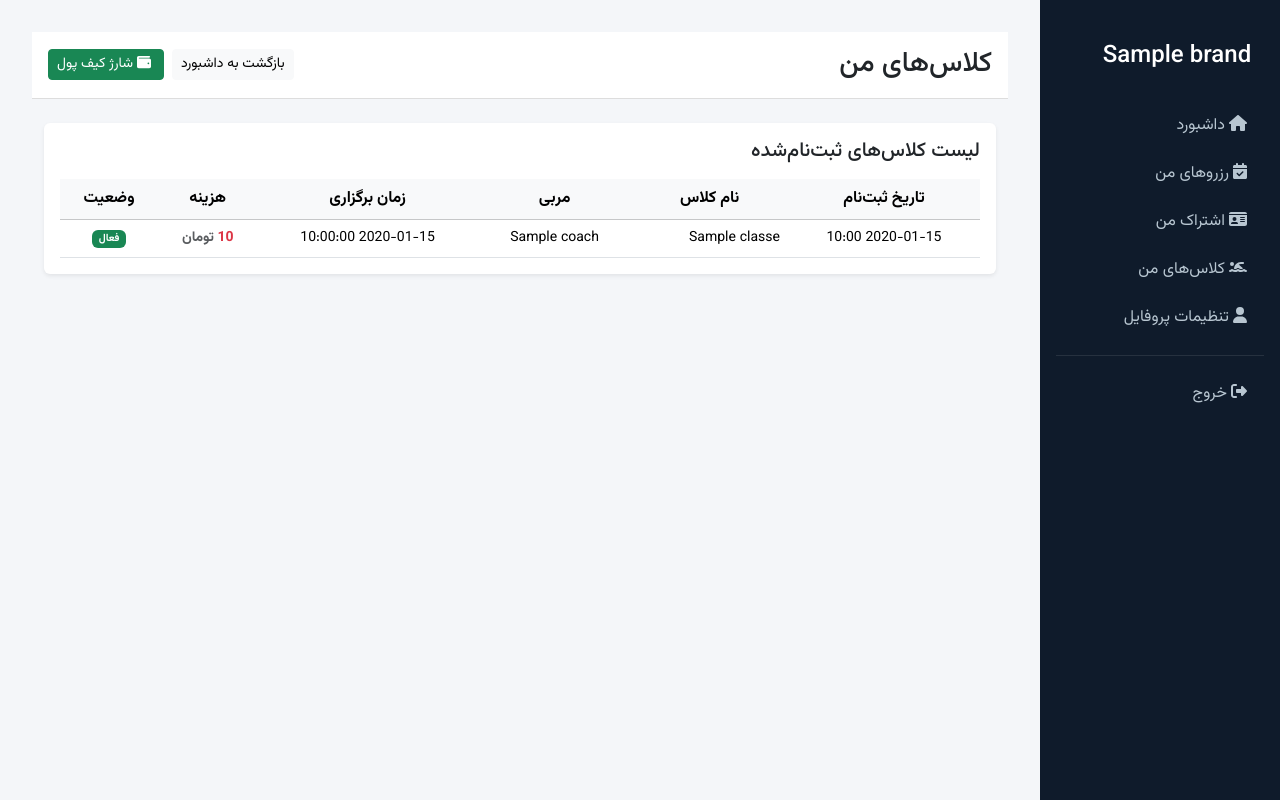
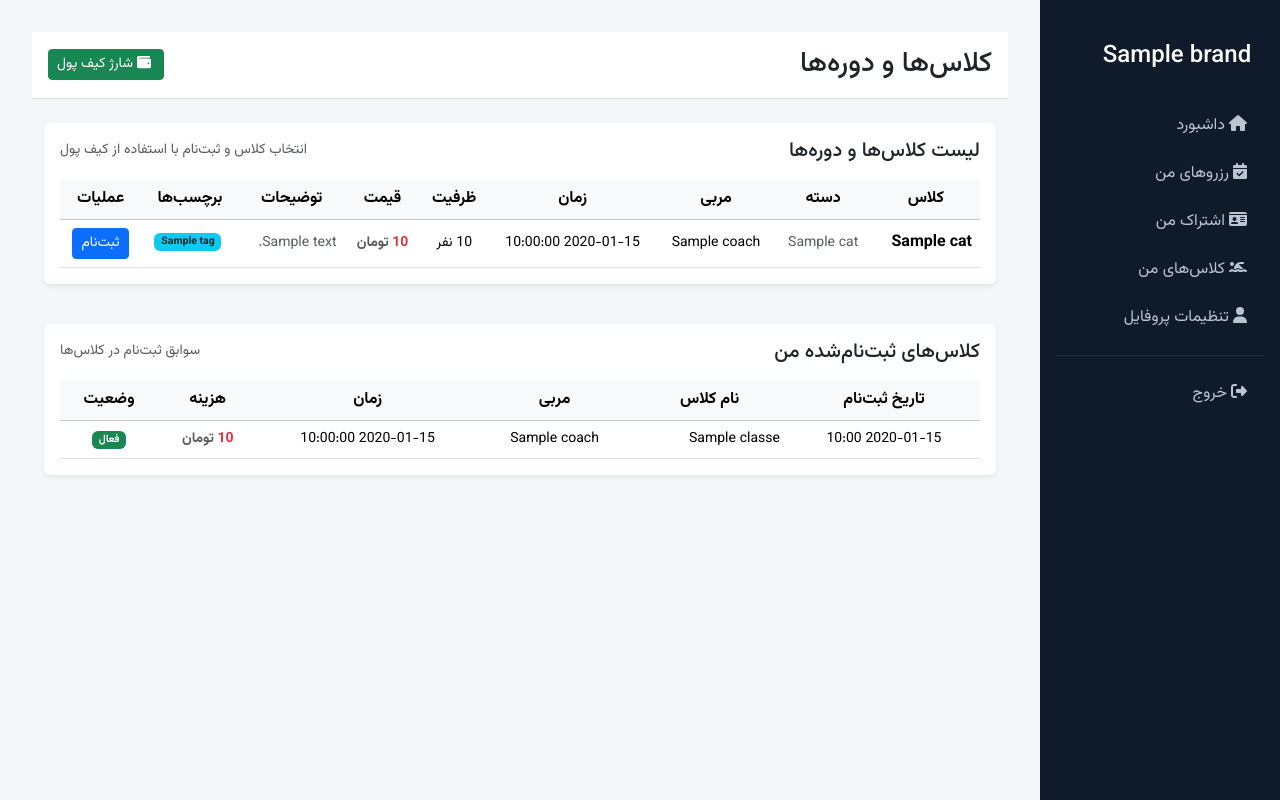
Before and after one commit to KouroshEsmaeili/poolclub-website, a Flask app: template app/templates/user/classes.html in a window 1280 px wide. Run offline with Flask 3, Linux system fonts and the light colour scheme; the template is opened without the code that fills it: most values are stand-ins (such as "Sample title", 1, 10 or a date in 2020); some libraries are stand-ins or nearby versions.

Commit message:
add classes

```diff
--- a/app/templates/user/classes.html
+++ b/app/templates/user/classes.html
@@ -3,11 +3,8 @@
 
 {% block content %}
 <div class="topbar d-flex justify-content-between align-items-center">
-  <h3 class="m-0">کلاس‌های من</h3>
+  <h3 class="m-0">کلاس‌ها و دوره‌ها</h3>
   <div class="d-flex gap-2">
-    <a href="{{ url_for('main.user_dashboard') }}" class="btn btn-light btn-sm">
-      بازگشت به داشبورد
-    </a>
     <a href="{{ url_for('main.wallet') }}" class="btn btn-success btn-sm">
       <i class="fas fa-wallet ms-1"></i> شارژ کیف پول
     </a>
@@ -15,30 +12,129 @@
 </div>
 
 <div class="container-fluid">
+
   <div class="row g-4">
+
+    {# ===== Card 1: Available classes (catalog + sign up) ===== #}
+    <div class="col-12">
+      <div class="card shadow-sm border-0 h-100">
+        <div class="card-body d-flex flex-column">
+          <div class="d-flex justify-content-between align-items-center mb-3">
+            <h5 class="card-title mb-0">لیست کلاس‌ها و دوره‌ها</h5>
+            <span class="text-muted small">
+              انتخاب کلاس و ثبت‌نام با استفاده از کیف پول
+            </span>
+          </div>
+
+          {% if classes and classes.categories %}
+            <div class="table-responsive">
+              <table class="table table-hover align-middle mb-0">
+                <thead class="table-light">
+                  <tr class="text-center">
+                    <th scope="col">کلاس</th>
+                    <th scope="col">دسته</th>
+                    <th scope="col">مربی</th>
+                    <th scope="col">زمان</th>
+                    <th scope="col">ظرفیت</th>
+                    <th scope="col">قیمت</th>
+                    <th scope="col">توضیحات</th>
+                    <th scope="col">برچسب‌ها</th>
+                    <th scope="col">عملیات</th>
+                  </tr>
+                </thead>
+                <tbody>
+                  {% for cat in classes.categories %}
+                    {% for c in cat['items'] %}
+                      <tr class="text-center">
+                        <td class="text-start">
+                          <strong>{{ c.name }}</strong>
+                        </td>
+                        <td class="small text-muted">
+                          {{ cat.title }}
+                        </td>
+                        <td class="small">
+                          {{ c.coach }}
+                        </td>
+                        <td class="small">
+                          {{ c.time }}
+                        </td>
+                        <td class="small">
+                          {{ c.capacity }} نفر
+                        </td>
+                        <td class="fw-bold small text-danger">
+                          {{ c.price_amount }} <span class="text-muted">تومان</span>
+                        </td>
+                        <td class="text-start small text-muted"
+                            data-bs-toggle="tooltip"
+                            data-bs-placement="top"
+                            style="cursor: help;"
+                            title="{{ c.description }}">
+                          {{ c.description }}
+                        </td>
+                        <td class="small">
+                          {% if c.tags %}
+                            {% for tag in c.tags %}
+                              <span class="badge bg-info text-dark ms-1 mb-1">{{ tag }}</span>
+                            {% endfor %}
+                          {% else %}
+                            <span class="text-muted">-</span>
+                          {% endif %}
+                        </td>
+                        <td class="small">
+                          <button
+                            type="button"
+                            class="btn btn-sm btn-primary js-class-enroll-btn"
+                            data-slug="{{ c.slug }}"
+                          >
+                            ثبت‌نام
+                          </button>
+                        </td>
+                      </tr>
+                    {% endfor %}
+                  {% endfor %}
+                </tbody>
+              </table>
+            </div>
+          {% else %}
+            <p class="text-muted mb-0">
+              در حال حاضر کلاسی برای نمایش تعریف نشده است.
+            </p>
+          {% endif %}
+
+        </div>
+      </div>
+    </div>
+
+  </div>
+
+  {# ===== Card 2: My class enrollments ===== #}
+  <div class="row g-4 mt-3">
     <div class="col-12">
       <div class="card shadow-sm border-0">
         <div class="card-body">
           <div class="d-flex justify-content-between align-items-center mb-3">
-            <h5 class="card-title mb-0">لیست کلاس‌های ثبت‌نام‌شده</h5>
+            <h5 class="card-title mb-0">کلاس‌های ثبت‌نام‌شده من</h5>
+            <span class="text-muted small">
+              سوابق ثبت‌نام در کلاس‌ها
+            </span>
           </div>
 
           {% if my_classes %}
             <div class="table-responsive">
-              <table class="table table-hover align-middle text-center mb-0">
+              <table class="table table-hover align-middle mb-0">
                 <thead class="table-light">
-                  <tr>
+                  <tr class="text-center">
                     <th>تاریخ ثبت‌نام</th>
                     <th>نام کلاس</th>
                     <th>مربی</th>
-                    <th>زمان برگزاری</th>
+                    <th>زمان</th>
                     <th>هزینه</th>
                     <th>وضعیت</th>
                   </tr>
                 </thead>
                 <tbody>
                   {% for e in my_classes %}
-                    <tr>
+                    <tr class="text-center">
                       <td class="small">
                         {{ e.enrolled_at.strftime('%Y-%m-%d %H:%M') }}
                       </td>
@@ -77,5 +173,62 @@
       </div>
     </div>
   </div>
+
 </div>
 {% endblock %}
+
+{% block scripts %}
+  {{ super() }}
+  <script>
+    document.addEventListener("DOMContentLoaded", function () {
+      // Tooltips for descriptions
+      const tooltipTriggerList = [].slice.call(
+        document.querySelectorAll('[data-bs-toggle="tooltip"]')
+      );
+      tooltipTriggerList.map(el => new bootstrap.Tooltip(el));
+
+      // Class enroll buttons
+      document.querySelectorAll(".js-class-enroll-btn").forEach(btn => {
+        btn.addEventListener("click", function () {
+          const slug = this.dataset.slug;
+          if (!slug) {
+            alert("کلاس معتبر یافت نشد.");
+            return;
+          }
+
+          const originalText = this.textContent;
+          this.disabled = true;
+          this.textContent = "در حال ثبت‌نام...";
+
+          fetch("/api/classes/enroll", {
+            method: "POST",
+            headers: { "Content-Type": "application/json" },
+            body: JSON.stringify({ class_slug: slug })
+          })
+            .then(res =>
+              res.json().then(data => ({ status: res.status, body: data }))
+            )
+            .then(({ status, body }) => {
+              this.disabled = false;
+              this.textContent = originalText;
+
+              if (body.status === "error" || status >= 400) {
+                alert(body.message || "خطا در ثبت‌نام کلاس.");
+                return;
+              }
+
+              alert(body.message || "ثبت‌نام با موفقیت انجام شد.");
+              // Refresh page to update "کلاس‌های من"
+              window.location.reload();
+            })
+            .catch(err => {
+              console.error(err);
+              this.disabled = false;
+              this.textContent = originalText;
+              alert("خطا در ارتباط با سرور. لطفاً دوباره تلاش کنید.");
+            });
+        });
+      });
+    });
+  </script>
+{% endblock %}
```
Also changed, not shown: app/routes.py (+6 -6 lines).
